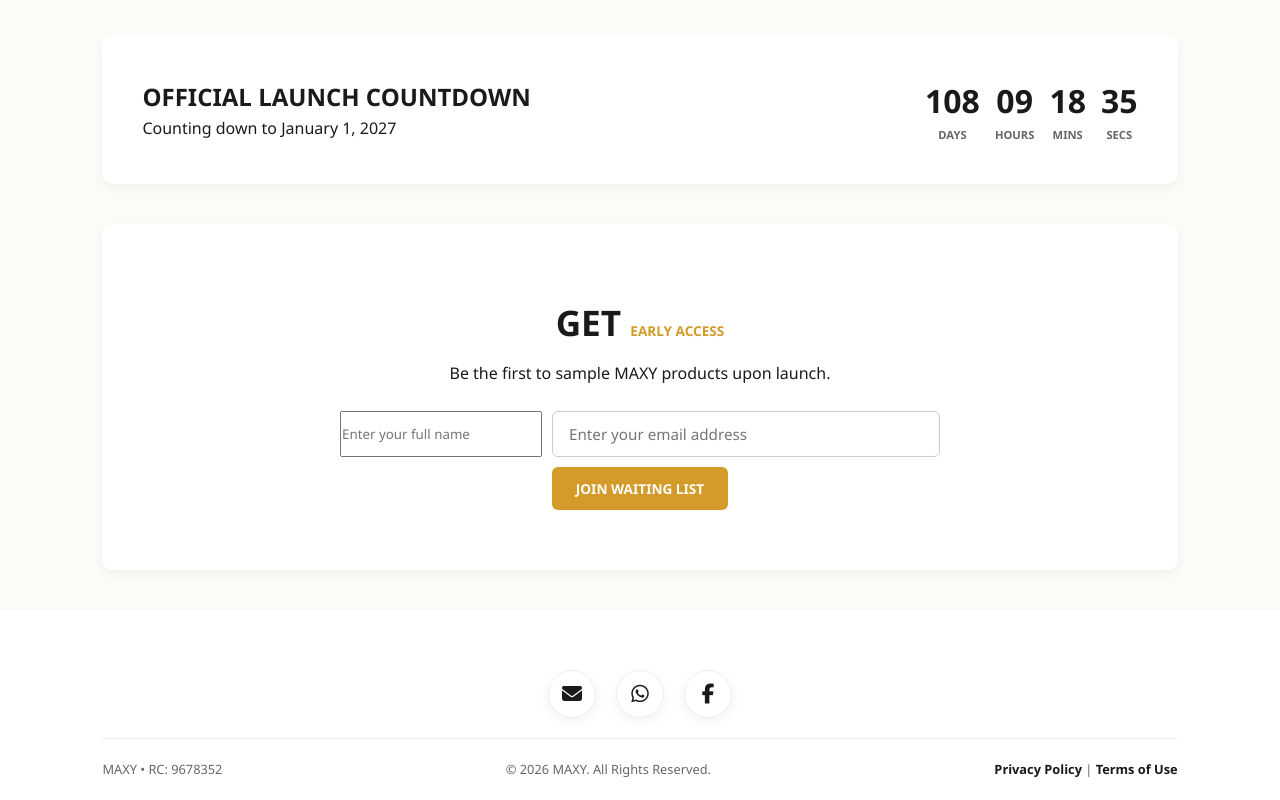
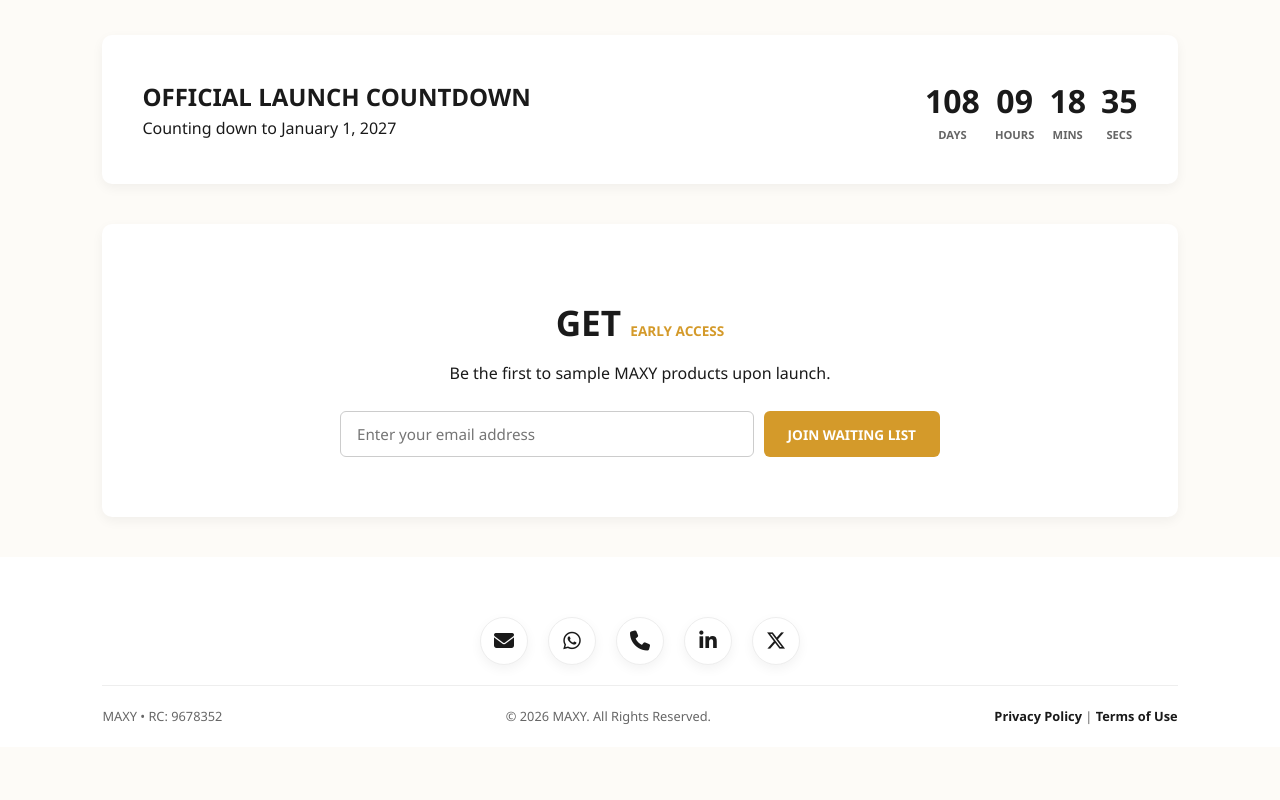
Before and after one commit to akuchieify-maxy/Maxy-website-, a plain HTML site: page index.html in a window 1280 px wide. Shown: the part 748-1548 px from the top of the page. After the commit the page ends 1495 px from the top, so only its background shows below. Drawn offline with Linux system fonts and the light colour scheme.

Commit message:
Update index.html
Update index.html

```diff
--- a/index.html
+++ b/index.html
@@ -1,4 +1,4 @@
-<!DOCTYPE html>
+      <!DOCTYPE html>
 <html lang="en">
 <head>
   <!-- Google Analytics Tag (gtag.js) -->
@@ -134,12 +134,6 @@
 
       <form id="signupForm" class="signup-form">
         <input
-          type="text"
-          id="signupName"
-          placeholder="Enter your full name"
-          required
-        />
-        <input
           type="email"
           id="signupEmail"
           placeholder="Enter your email address"
@@ -153,7 +147,7 @@
 
   <!-- Shared Footer Component -->
   <footer>
-    <!-- Horizontal Contact Icons Row (Email, WhatsApp, Facebook) -->
+    <!-- Horizontal Contact Icons Row (Original 5 Icons) -->
     <div class="social-contact-row">
       <a href="mailto:akuchieify@gmail.com" class="icon-link" aria-label="Email Us" target="_blank" rel="noopener noreferrer">
         <i class="fa-solid fa-envelope"></i>
@@ -161,8 +155,14 @@
       <a href="https://wa.me/2348132225381" class="icon-link" aria-label="WhatsApp" target="_blank" rel="noopener noreferrer">
         <i class="fa-brands fa-whatsapp"></i>
       </a>
-      <a href="https://www.facebook.com/profile.php?id=61579185106202" class="icon-link" aria-label="Facebook" target="_blank" rel="noopener noreferrer">
-        <i class="fa-brands fa-facebook-f"></i>
+      <a href="tel:+2348132225381" class="icon-link" aria-label="Phone Call">
+        <i class="fa-solid fa-phone"></i>
+      </a>
+      <a href="https://linkedin.com" class="icon-link" aria-label="LinkedIn" target="_blank" rel="noopener noreferrer">
+        <i class="fa-brands fa-linkedin-in"></i>
+      </a>
+      <a href="https://x.com" class="icon-link" aria-label="Twitter / X" target="_blank" rel="noopener noreferrer">
+        <i class="fa-brands fa-x-twitter"></i>
       </a>
     </div>
 
```
